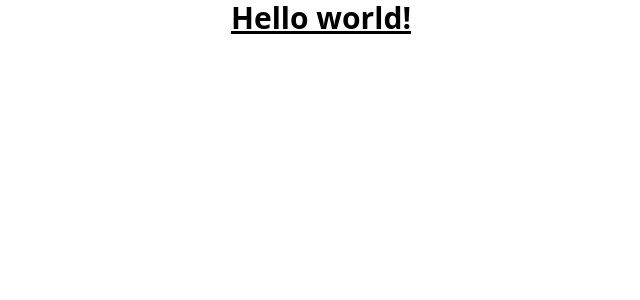
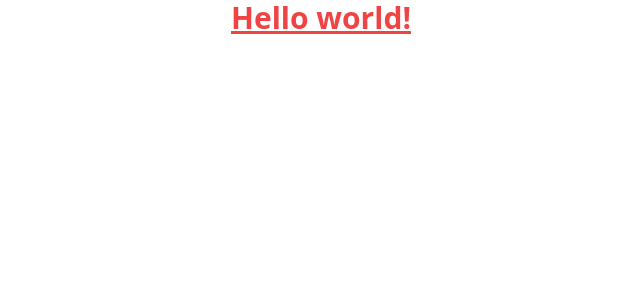
Before and after one commit to Carnag3ReapeR/carnagereaper.github.io, a React (Create React App) app: page / in a window 1280 px wide. Shown: the top 300 px of the page, without its empty margins (319-959 px from the left). Built offline with nearby package versions, Linux system fonts and the light colour scheme.

Commit message:
App change

```diff
--- a/src/App.js
+++ b/src/App.js
@@ -3,7 +3,7 @@ import './App.css';
 
 function App() {
   return (
-    <h1 className="text-3xl font-bold underline text-center">Hello world!</h1>
+    <h1 className="text-3xl font-bold text-red-500 underline text-center">Hello world!</h1>
   );
 }
 
```
